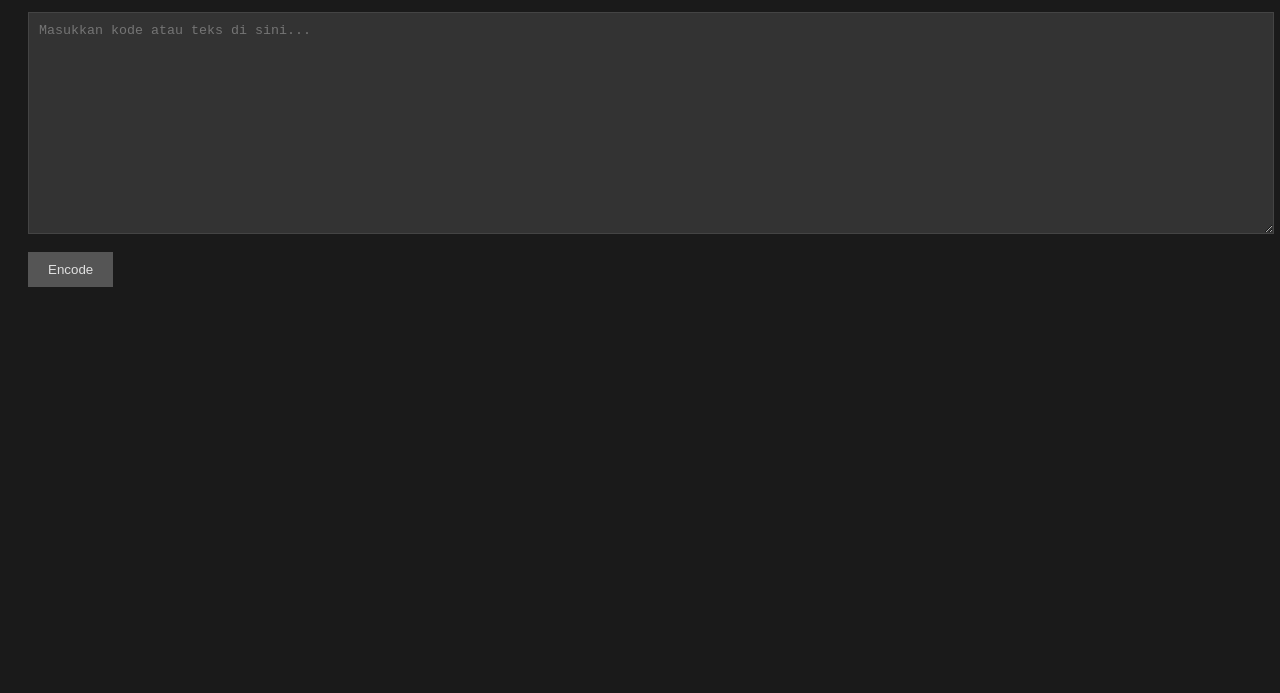
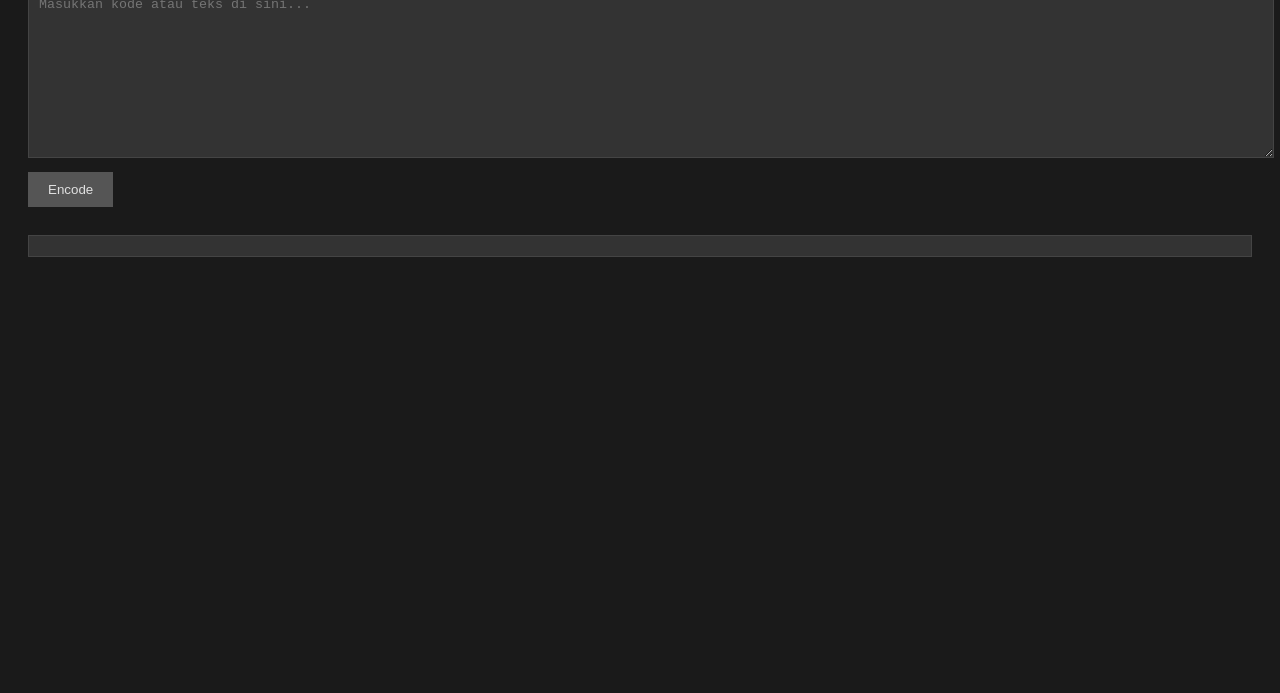
Before and after one commit to DavinnArdiano/percobaan, a plain HTML site: page index.html in a window 1280 px wide. Shown: the part 107-800 px from the top of the page. Drawn offline with Linux system fonts and the light colour scheme.

Commit message:
Update style.css

```diff
--- a/style.css
+++ b/style.css
@@ -1,33 +1,34 @@
-/* Tampilan dark mode agar cocok dengan panel Linux dan Pterodactyl */
+/* Tampilan dark mode ala panel Linux/Pterodactyl */
 body {
   background-color: #1a1a1a;
   color: #e0e0e0;
-  font-family: "Courier New", Courier, monospace;
+  font-family: monospace;
   padding: 20px;
-  line-height: 1.5;
 }
-
 textarea {
   width: 100%;
-  height: 200px;
+  height: 150px;
   background-color: #333;
   color: #fff;
   border: 1px solid #444;
   padding: 10px;
   margin-bottom: 10px;
-  font-family: monospace;
   resize: vertical;
 }
-
 button {
   background-color: #555;
   color: #e0e0e0;
   border: none;
   padding: 10px 20px;
   cursor: pointer;
-  margin-right: 10px;
 }
-
 button:hover {
   background-color: #666;
 }
+pre {
+  background-color: #333;
+  padding: 10px;
+  white-space: pre-wrap;
+  word-wrap: break-word;
+  border: 1px solid #444;
+}
```
